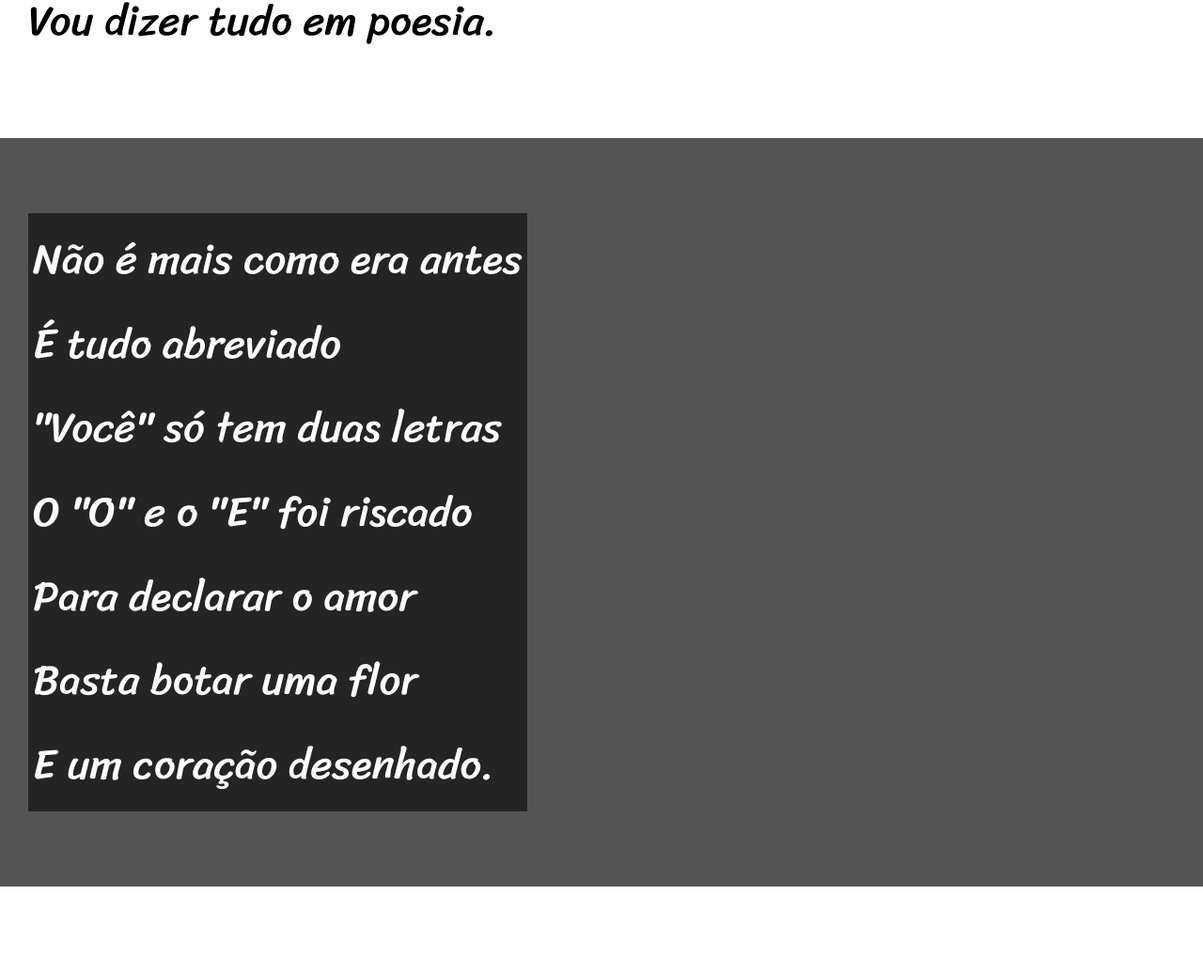
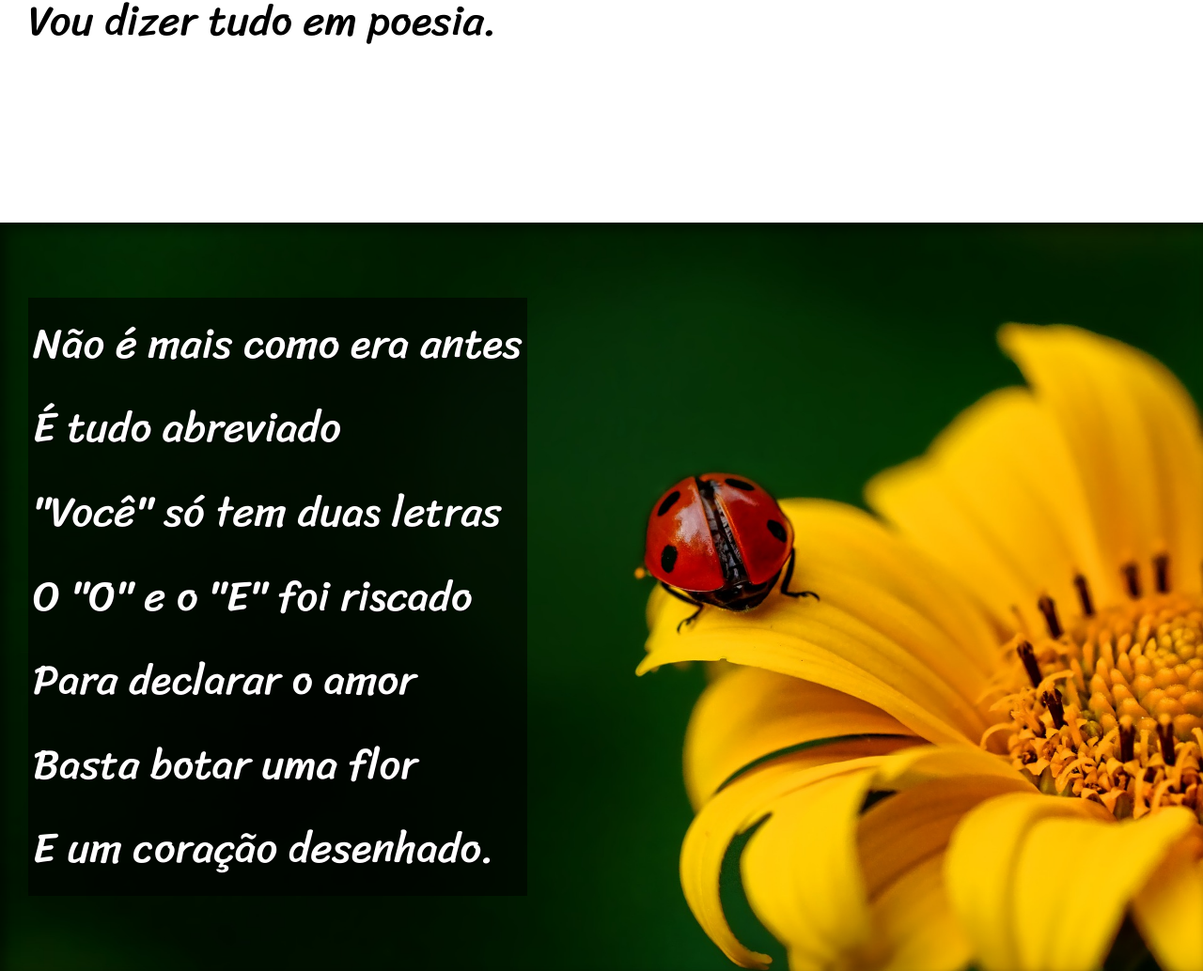
Before and after one commit to omarcosbraga14/html-css, a plain HTML site: page exercicios/desafio012/index.html in a window 1280 px wide. Shown: the part 950-1984 px from the top of the page at 94% size. Drawn offline with Linux system fonts and the light colour scheme.

Commit message:
Projeto 22 finalizado

```diff
--- a/exercicios/desafio012/estilo/style.css
+++ b/exercicios/desafio012/estilo/style.css
@@ -56,10 +56,24 @@ section {
     font-size: 3.5vw;
 }
 
+section > p {
+    padding-bottom: 2em;
+}
+
+#img01 {
+    background-image: url(../imagens/background001.jpg);
+    background-position: right center;
+}
+
+#img02 {
+    background-image: url(../imagens/background002.jpg);
+}
+
 .imagem > p {
     display: inline-block;
     padding: 5px;
     background-color: rgba(0, 0, 0, 0.568);
+    text-shadow: 1px 1px 0px black;
 }
 
 .normal {
@@ -70,6 +84,9 @@ section {
 .imagem {
     background-color: rgba(0, 0, 0, 0.5);
     color: white;
+    box-shadow: inset 6px 6px 13px rgba(0, 0, 0, 0.521);
+    background-size: cover;
+    background-attachment: fixed;
 }
 
 footer {
--- a/exercicios/desafio012/index.html
+++ b/exercicios/desafio012/index.html
@@ -25,7 +25,7 @@
         </p>
     </section>
 
-    <section class="imagem">
+    <section class="imagem" id="img01">
         <p>
             Não é mais como era antes <br>
             É tudo abreviado <br>
@@ -58,7 +58,7 @@
         </p>
     </section>
 
-    <section class="imagem">
+    <section class="imagem" id="img02">
         <p>
             Tenho saudade das cartas <br>
             Escritas com a própria mão <br>
```
